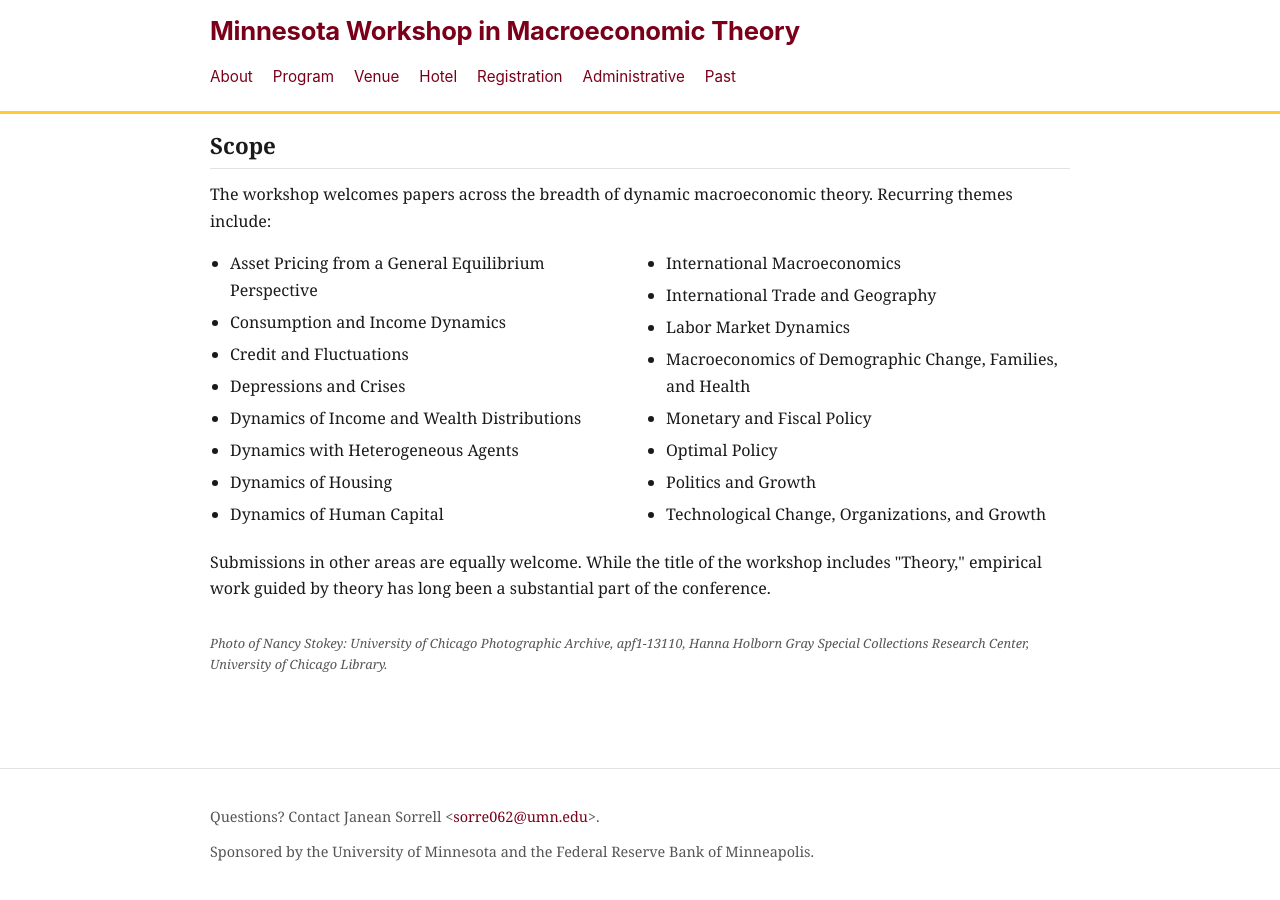
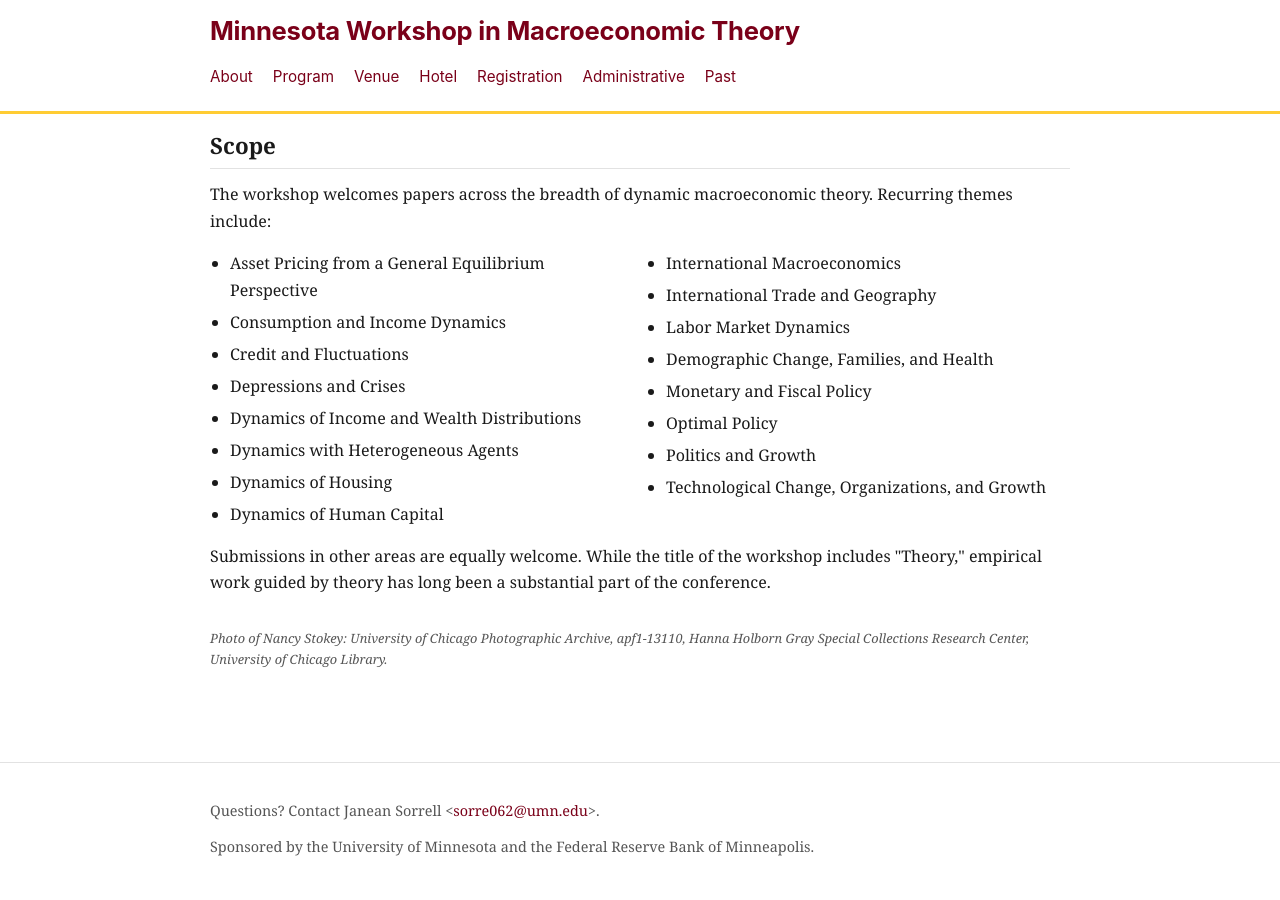
Before and after one commit to mnmacro/mnmacro.github.io, a Jekyll site: the page built from about.md, in a window 1280 px wide and 900 px high, scrolled down 527 px. Built offline with Jekyll 4.4.1, drawn with Linux system fonts in a browser that asks for light colours.

Commit message:
Shorten the Demographic Change topic label
Co-Authored-By: Claude Opus 4.7 (1M context) <noreply@anthropic.com>

```diff
--- a/_includes/topics.html
+++ b/_includes/topics.html
@@ -10,7 +10,7 @@
   <li>International Macroeconomics</li>
   <li>International Trade and Geography</li>
   <li>Labor Market Dynamics</li>
-  <li>Macroeconomics of Demographic Change, Families, and Health</li>
+  <li>Demographic Change, Families, and Health</li>
   <li>Monetary and Fiscal Policy</li>
   <li>Optimal Policy</li>
   <li>Politics and Growth</li>
```
